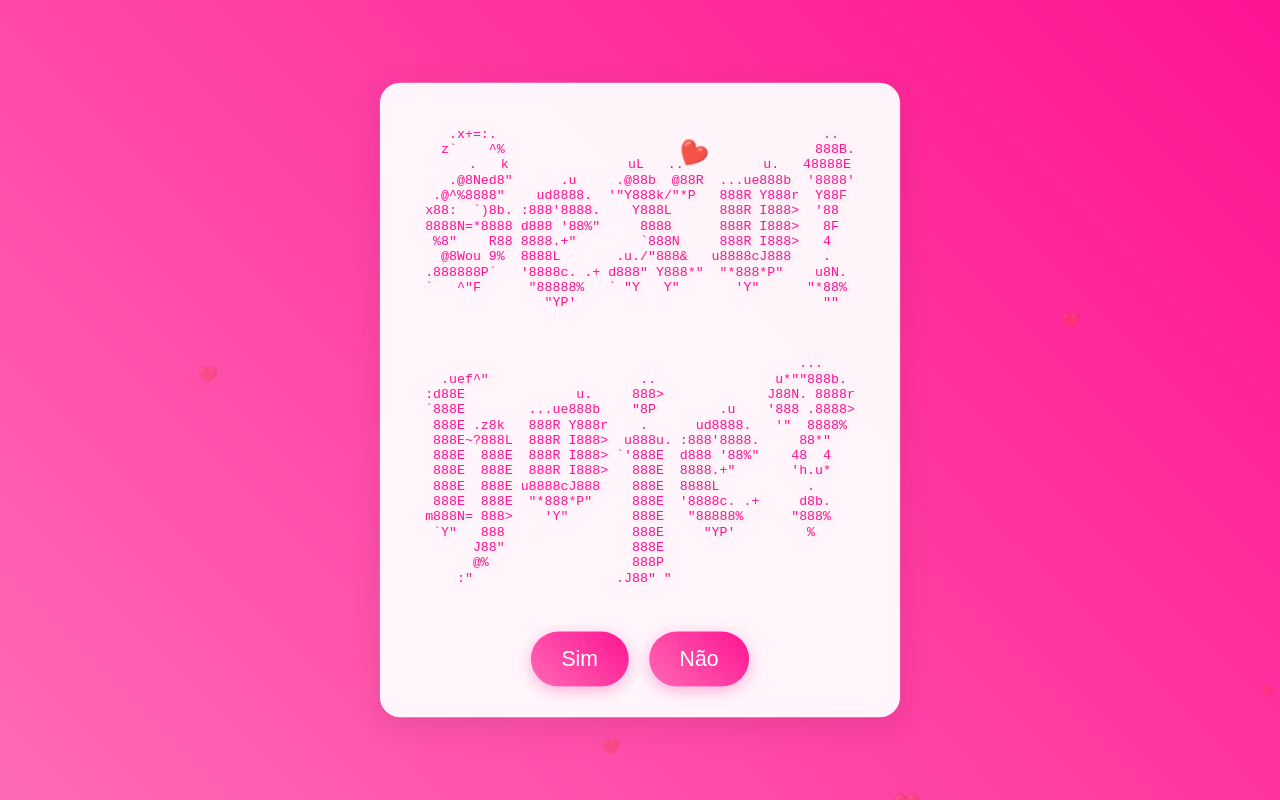
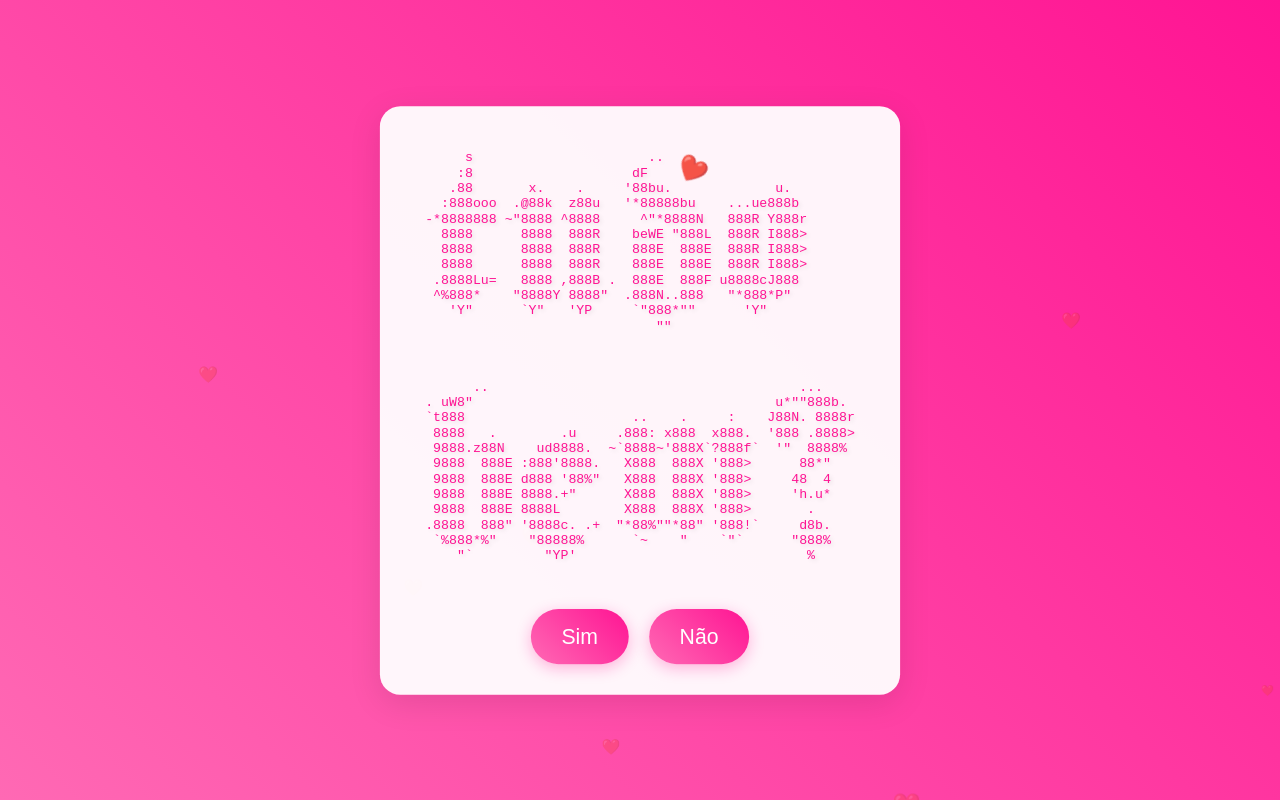
Before and after one commit to Icoac/Cath, a plain HTML site: page index.html in a window 1280 px wide. Drawn offline with Linux system fonts and the light colour scheme.

Commit message:
index.html

```diff
--- a/index.html
+++ b/index.html
@@ -4,43 +4,40 @@
     <meta charset="UTF-8">
     <link rel="shortcut icon" type="peach-icon" href="Peach.png">
     <meta name="viewport" content="width=device-width, initial-scale=1.0">
-    <title>Freaky ;)</title>
+    <title>Tudo Bem ;)</title>
     <link rel="stylesheet" href="styles.css">
 </head>
 <body>
     <div class="background-hearts"></div>
     <div class="container">
         <pre class="ascii-art">
-   .x+=:.                                         ..
-  z`    ^%                                       888B.
-     .   k               uL   ..          u.   48888E
-   .@8Ned8"      .u     .@88b  @88R  ...ue888b  '8888'
- .@^%8888"    ud8888.  '"Y888k/"*P   888R Y888r  Y88F
-x88:  `)8b. :888'8888.    Y888L      888R I888>  '88
-8888N=*8888 d888 '88%"     8888      888R I888>   8F
- %8"    R88 8888.+"        `888N     888R I888>   4
-  @8Wou 9%  8888L       .u./"888&   u8888cJ888    .
-.888888P`   '8888c. .+ d888" Y888*"  "*888*P"    u8N.
-`   ^"F      "88888%   ` "Y   Y"       'Y"      "*88%
-               "YP'                               ""
+     s                      ..
+    :8                    dF
+   .88       x.    .     '88bu.             u.
+  :888ooo  .@88k  z88u   '*88888bu    ...ue888b
+-*8888888 ~"8888 ^8888     ^"*8888N   888R Y888r
+  8888      8888  888R    beWE "888L  888R I888>
+  8888      8888  888R    888E  888E  888R I888>
+  8888      8888  888R    888E  888E  888R I888>
+ .8888Lu=   8888 ,888B .  888E  888F u8888cJ888
+ ^%888*    "8888Y 8888"  .888N..888   "*888*P"
+   'Y"      `Y"   'YP     `"888*""      'Y"
+                             ""
 
 
 
-                                               ...
-  .uef^"                   ..               u*""888b.
-:d88E              u.     888>             J88N. 8888r
-`888E        ...ue888b    "8P        .u    '888 .8888>
- 888E .z8k   888R Y888r    .      ud8888.   '"  8888%
- 888E~?888L  888R I888>  u888u. :888'8888.     88*"
- 888E  888E  888R I888> `'888E  d888 '88%"    48  4
- 888E  888E  888R I888>   888E  8888.+"       'h.u*
- 888E  888E u8888cJ888    888E  8888L           .
- 888E  888E  "*888*P"     888E  '8888c. .+     d8b.
-m888N= 888>    'Y"        888E   "88888%      "888%
- `Y"   888                888E     "YP'         %
-      J88"                888E
-      @%                  888P
-    :"                  .J88" "
+      ..                                       ...
+. uW8"                                      u*""888b.
+`t888                     ..    .     :    J88N. 8888r
+ 8888   .        .u     .888: x888  x888.  '888 .8888>
+ 9888.z88N    ud8888.  ~`8888~'888X`?888f`  '"  8888%
+ 9888  888E :888'8888.   X888  888X '888>      88*"
+ 9888  888E d888 '88%"   X888  888X '888>     48  4
+ 9888  888E 8888.+"      X888  888X '888>     'h.u*
+ 9888  888E 8888L        X888  888X '888>       .
+.8888  888" '8888c. .+  "*88%""*88" '888!`     d8b.
+ `%888*%"    "88888%      `~    "    `"`      "888%
+    "`         "YP'                             %
         </pre>
         <div class="buttons">
             <button id="simBtn">Sim</button>
```
